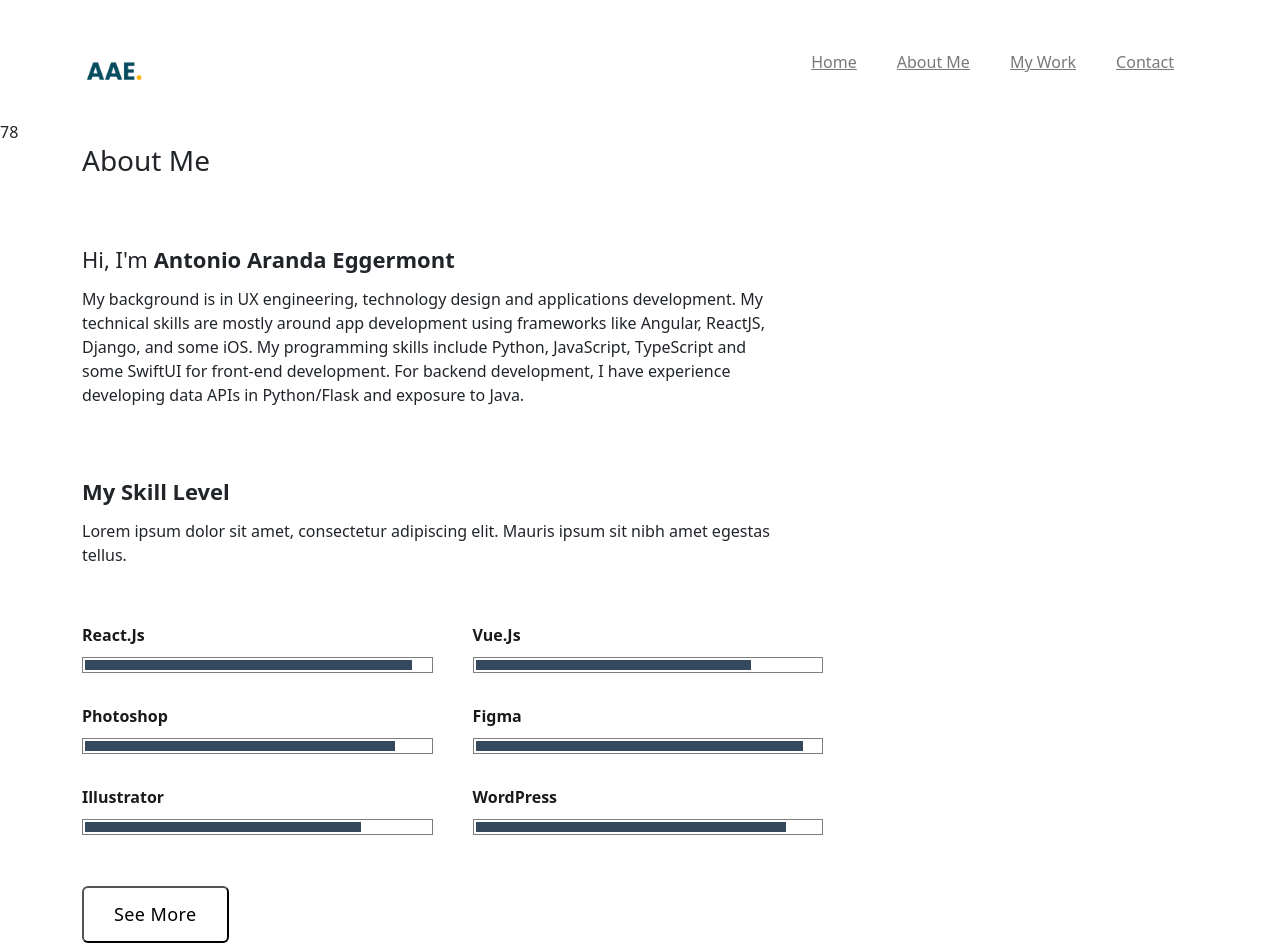
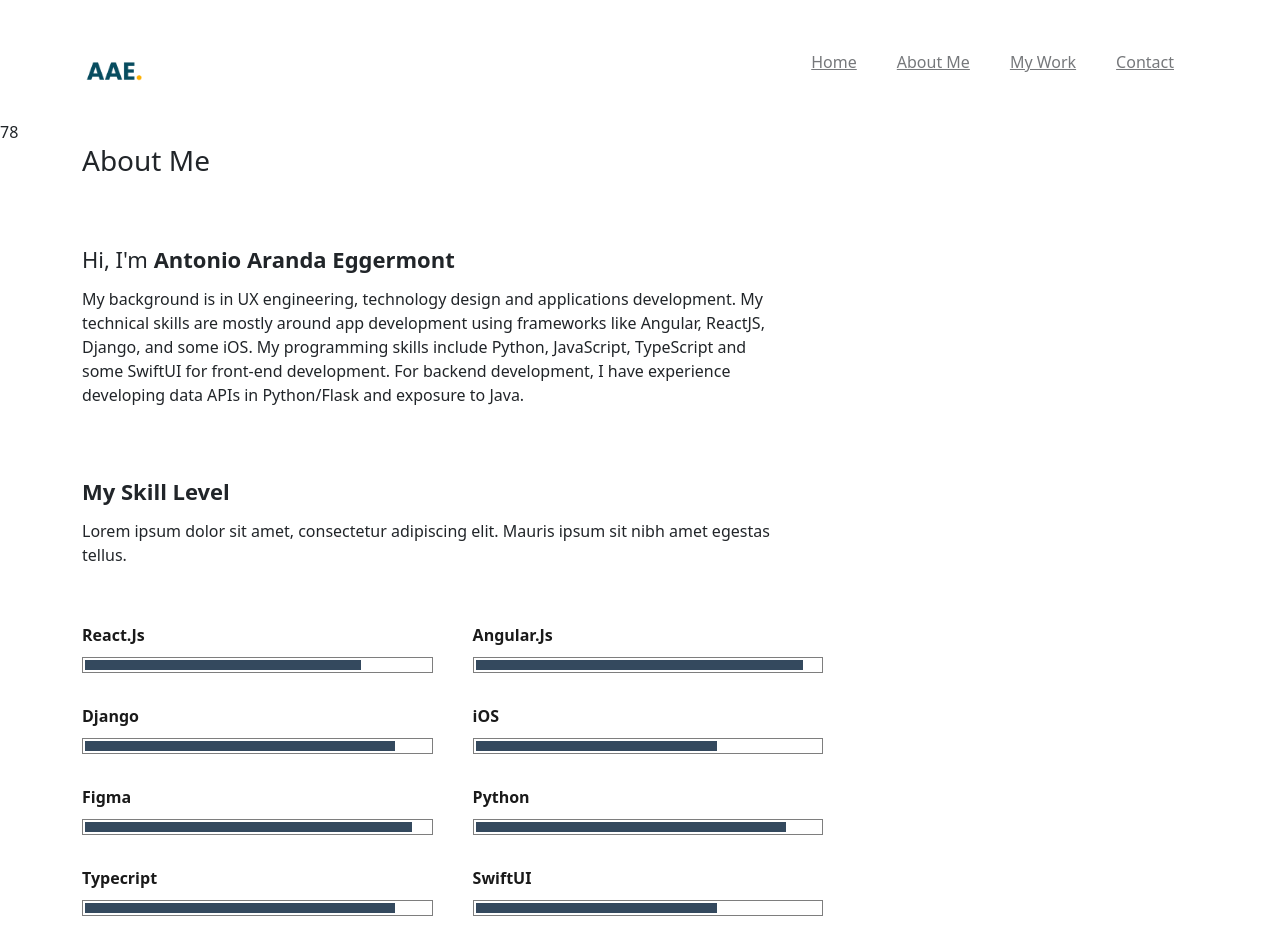
Before and after one commit to aeggermont/aae-portfolio-2023, a React (Create React App) app: page /aboutme in a window 1280 px wide. Shown: the top 952 px of the page. Built offline with nearby package versions, Linux system fonts and the light colour scheme; no server answers.

Commit message:
updated skills ranking

```diff
--- a/src/Pages/skills/Skills.jsx
+++ b/src/Pages/skills/Skills.jsx
@@ -3,27 +3,35 @@ import React from "react";
 const skillsContent = [
   {
     name: "React.Js",
+    skillPercent: "80",
+  },
+  {
+    name: "Angular.Js",
     skillPercent: "95",
   },
   {
-    name: "Vue.Js",
-    skillPercent: "80",
+    name: "Django",
+    skillPercent: "90",
   },
   {
-    name: "Photoshop",
-    skillPercent: "90",
+    name: "iOS",
+    skillPercent: "70",
   },
   {
     name: "Figma",
     skillPercent: "95",
   },
   {
-    name: "Illustrator",
-    skillPercent: "80",
+    name: "Python",
+    skillPercent: "90",
   },
   {
-    name: "WordPress",
+    name: "Typecript",
     skillPercent: "90",
+  },
+  {
+    name: "SwiftUI",
+    skillPercent: "70",
   },
 ];
 
```
